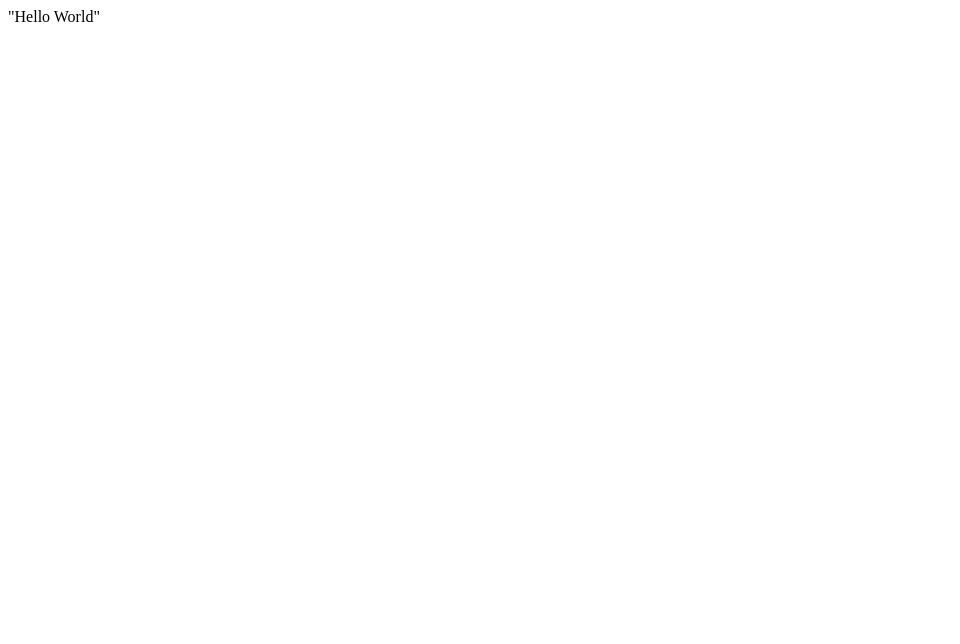
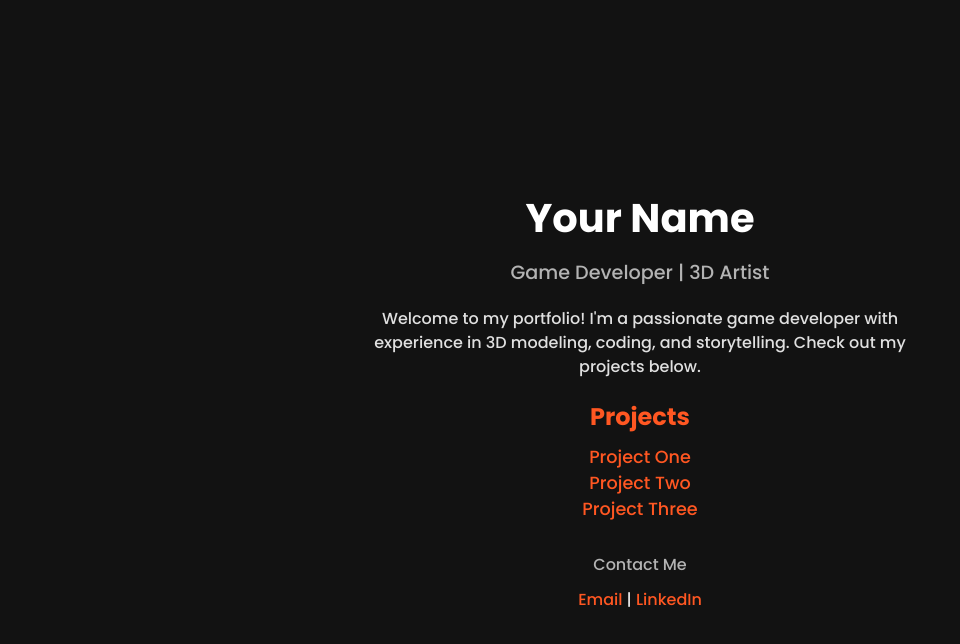
Before and after one commit to sashimss/sashimss.github.io, a plain HTML site: page index.html in a window 1280 px wide. Shown: the whole page, without its empty margins (0-960 px from the left). Drawn offline with Linux system fonts and the light colour scheme.

Commit message:
index and style

```diff
--- a/index.html
+++ b/index.html
@@ -1 +1,37 @@
-"Hello World"
+<!DOCTYPE html>
+<html lang="en">
+<head>
+    <meta charset="UTF-8">
+    <meta name="viewport" content="width=device-width, initial-scale=1.0">
+    <title>Your Name | Game Developer Portfolio</title>
+    <link rel="stylesheet" href="style.css">
+    <link href="https://fonts.googleapis.com/css2?family=Poppins:wght@300;500;700&display=swap" rel="stylesheet">
+</head>
+<body>
+    <div class="container">
+        <header>
+            <h1>Your Name</h1>
+            <p>Game Developer | 3D Artist</p>
+        </header>
+
+        <section class="about">
+            <p>Welcome to my portfolio! I'm a passionate game developer with experience in 3D modeling, coding, and storytelling. Check out my projects below.</p>
+        </section>
+
+        <section class="projects">
+            <h2>Projects</h2>
+            <ul>
+                <li><a href="https://yourprojectlink1.com" target="_blank">Project One</a></li>
+                <li><a href="https://yourprojectlink2.com" target="_blank">Project Two</a></li>
+                <li><a href="https://yourprojectlink3.com" target="_blank">Project Three</a></li>
+            </ul>
+        </section>
+
+        <footer>
+            <p>Contact Me</p>
+            <a href="mailto:your.email@example.com">Email</a> |
+            <a href="https://linkedin.com/in/yourprofile" target="_blank">LinkedIn</a>
+        </footer>
+    </div>
+</body>
+</html>
--- /dev/null
+++ b/style.css
@@ -0,0 +1,85 @@
+/* Reset */
+* {
+    margin: 0;
+    padding: 0;
+    box-sizing: border-box;
+}
+
+/* General Styling */
+body {
+    background-color: #121212;
+    color: #e0e0e0;
+    font-family: 'Poppins', sans-serif;
+    display: flex;
+    justify-content: center;
+    align-items: center;
+    min-height: 100vh;
+}
+
+/* Container */
+.container {
+    text-align: center;
+    max-width: 600px;
+    padding: 20px;
+}
+
+/* Header */
+header h1 {
+    font-size: 2.5em;
+    margin-bottom: 10px;
+    color: #ffffff;
+}
+
+header p {
+    font-size: 1.2em;
+    color: #b3b3b3;
+}
+
+/* About Section */
+.about {
+    margin: 20px 0;
+    font-size: 1em;
+    line-height: 1.5;
+}
+
+/* Projects Section */
+.projects h2 {
+    font-size: 1.5em;
+    margin-bottom: 10px;
+    color: #ff5722;
+}
+
+.projects ul {
+    list-style-type: none;
+}
+
+.projects ul li a {
+    color: #ff5722;
+    text-decoration: none;
+    font-size: 1.1em;
+}
+
+.projects ul li a:hover {
+    color: #ffffff;
+    text-decoration: underline;
+}
+
+/* Footer */
+footer {
+    margin-top: 30px;
+    font-size: 1em;
+}
+
+footer p {
+    margin-bottom: 10px;
+    color: #b3b3b3;
+}
+
+footer a {
+    color: #ff5722;
+    text-decoration: none;
+}
+
+footer a:hover {
+    color: #ffffff;
+}
```
